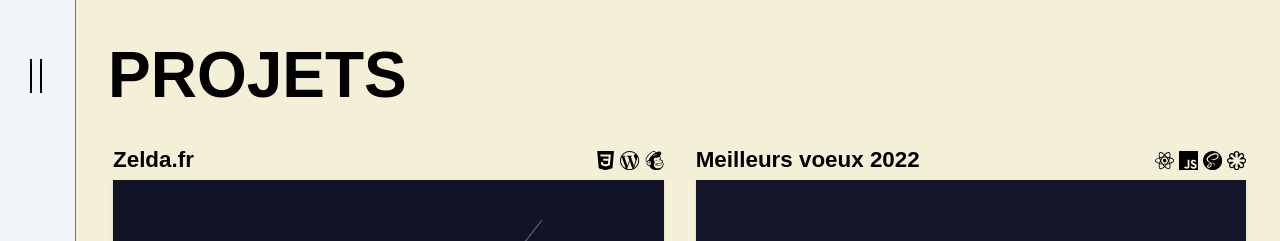
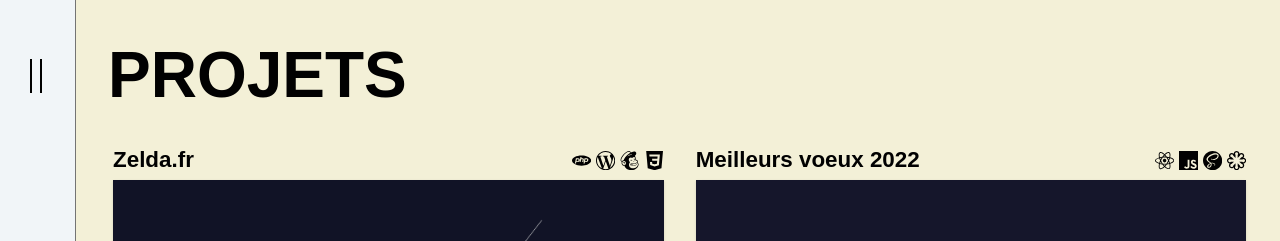
Before and after one commit to idrissdiakite/portfolio-react, a React (Create React App) app: page /projets in a window 1280 px wide. Shown: the top 241 px of the page. Built offline with nearby package versions, Linux system fonts and the light colour scheme; a web font is replaced by a local one.

Commit message:
maj projets

```diff
--- a/src/components/Cards/index.jsx
+++ b/src/components/Cards/index.jsx
@@ -45,13 +45,16 @@ const projects = [
     icons: (
       <ul className="icons">
         <li>
-          <SiCss3 className="css" />
+          <SiPhp className="php" />
         </li>
         <li>
           <SiWordpress className="wordpress" />
         </li>
         <li>
           <SiMailchimp className="mailchimp" />
+        </li>
+        <li>
+          <SiCss3 className="css" />
         </li>
       </ul>
     ),
```
